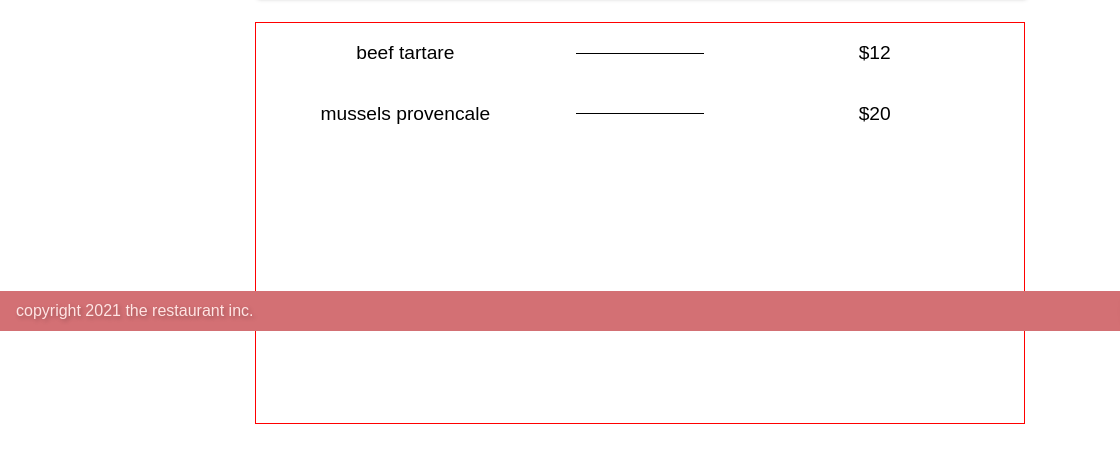
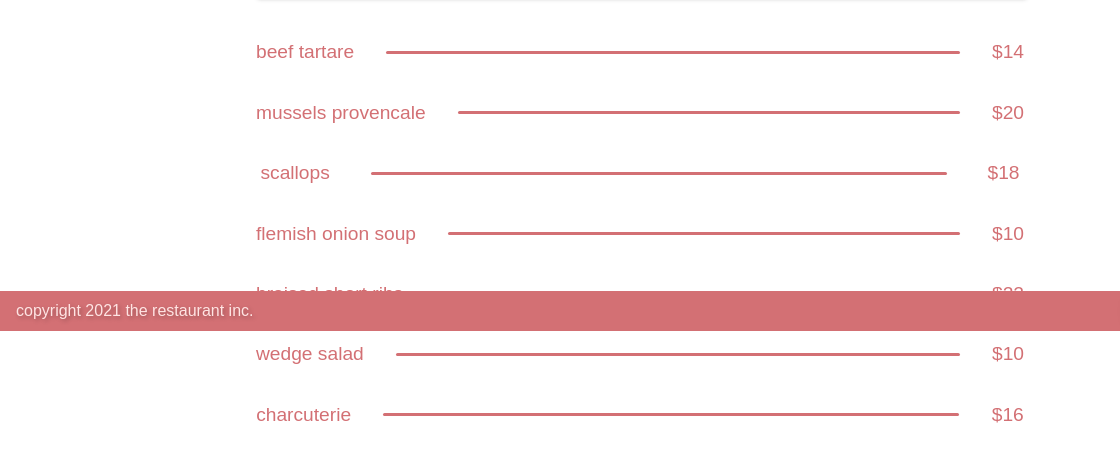
Before and after one commit to harrisonBarnett/restaurant, a website built with webpack: page dist/index.html in a window 1280 px wide. Both pictures are taken after a click on the item "victurals". Shown: the part 469-932 px from the top of the page, 0-1120 px from the left. Built offline with nearby package versions, Linux system fonts and the light colour scheme; a web font is replaced by a local one.

Commit message:
More styles, menu items

```diff
--- a/src/victurals.js
+++ b/src/victurals.js
@@ -73,11 +73,13 @@ function menuItems() {
 
 
 
-    const row1 = createItem('beef tartare', '$12');
-    farmMenu.appendChild(row1);
-
-    const row2 = createItem('mussels provencale', '$20');
-    farmMenu.appendChild(row2);
+    farmMenu.appendChild(createItem('beef tartare', '$14'));
+    farmMenu.appendChild(createItem('mussels provencale', '$20'));
+    farmMenu.appendChild(createItem('scallops', '$18'));
+    farmMenu.appendChild(createItem('flemish onion soup', '$10'));
+    farmMenu.appendChild(createItem('braised short ribs', '$22'));
+    farmMenu.appendChild(createItem('wedge salad', '$10'));
+    farmMenu.appendChild(createItem('charcuterie', '$16'));
 
     return farmMenu;
 }
--- a/static/styles.css
+++ b/static/styles.css
@@ -27,6 +27,7 @@ body {
     left: 0;
     height: 100%;
     width: 100%;
+    padding: 0 0 2em 0;
 }
 /* HEADER =================================== */
 /* title/subtitle */
@@ -232,8 +233,6 @@ body {
 .farm-menu {
     width: 60vw;
     margin: 2vw auto;
-    height: 50vh;
-    border: 1px solid red;
 }
 .menu-row {
     display: flex;
@@ -241,14 +240,19 @@ body {
     justify-content: space-around;
 }
 .menu-item {
-    width: 20vw;
+    white-space: nowrap;
     text-align: center;
+    color: var(--main-color);
     font-family: var(--light-font);
     font-size: 1.2em;
 }
 .menu-item-spacer {
-    width: 10vw;
-    height: 1px;
-    background: black;
+    margin: 0 2em;
+    width: 75%;
+    height: 3px;
+    border-radius: 3px;
+    background: var(--main-color);
+    /* box-shadow: 1px 1px 4px rgba(0,0,0,.15); */
+
 }
 /* end victurals page ======================= */
```
Also changed, not shown: dist/main.js, 1 other file.
